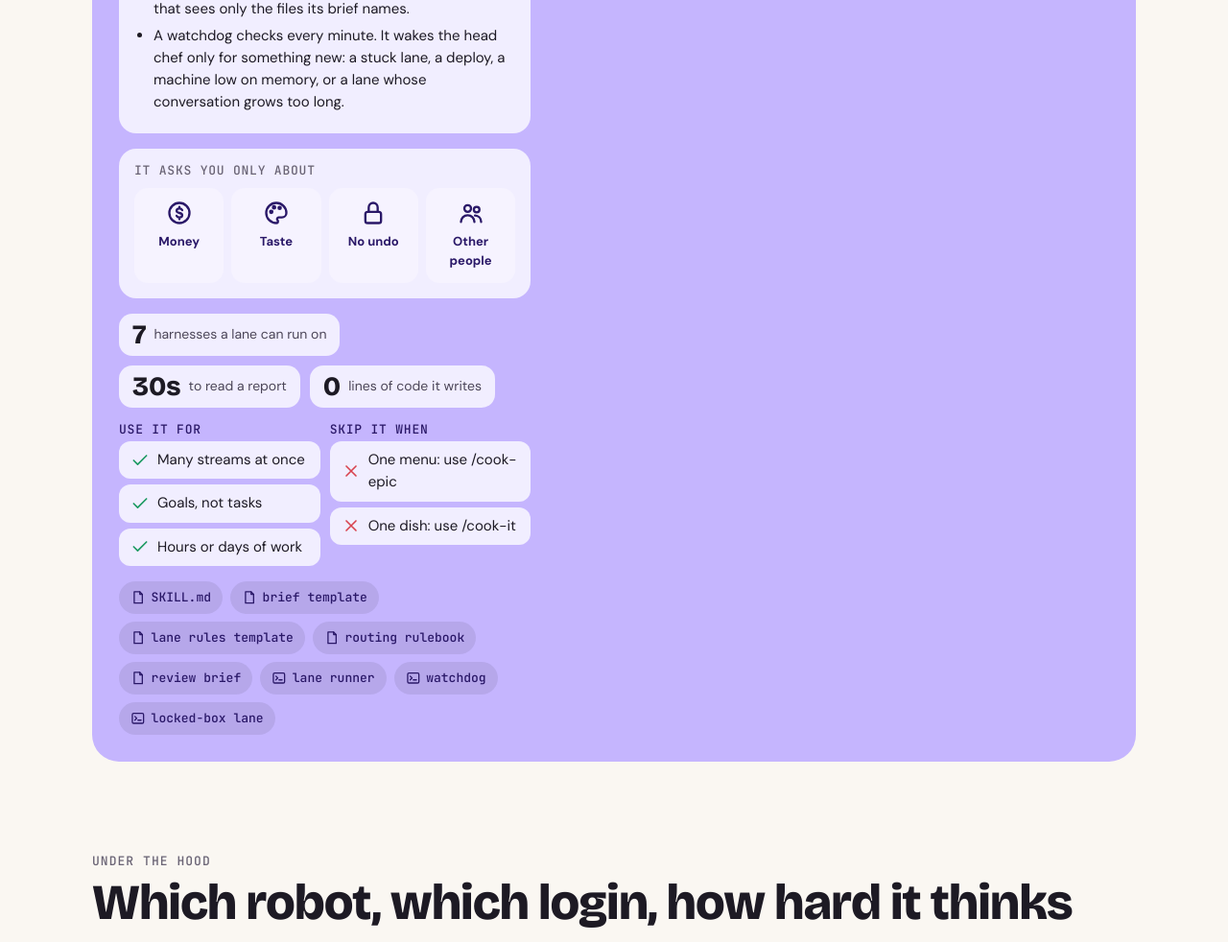
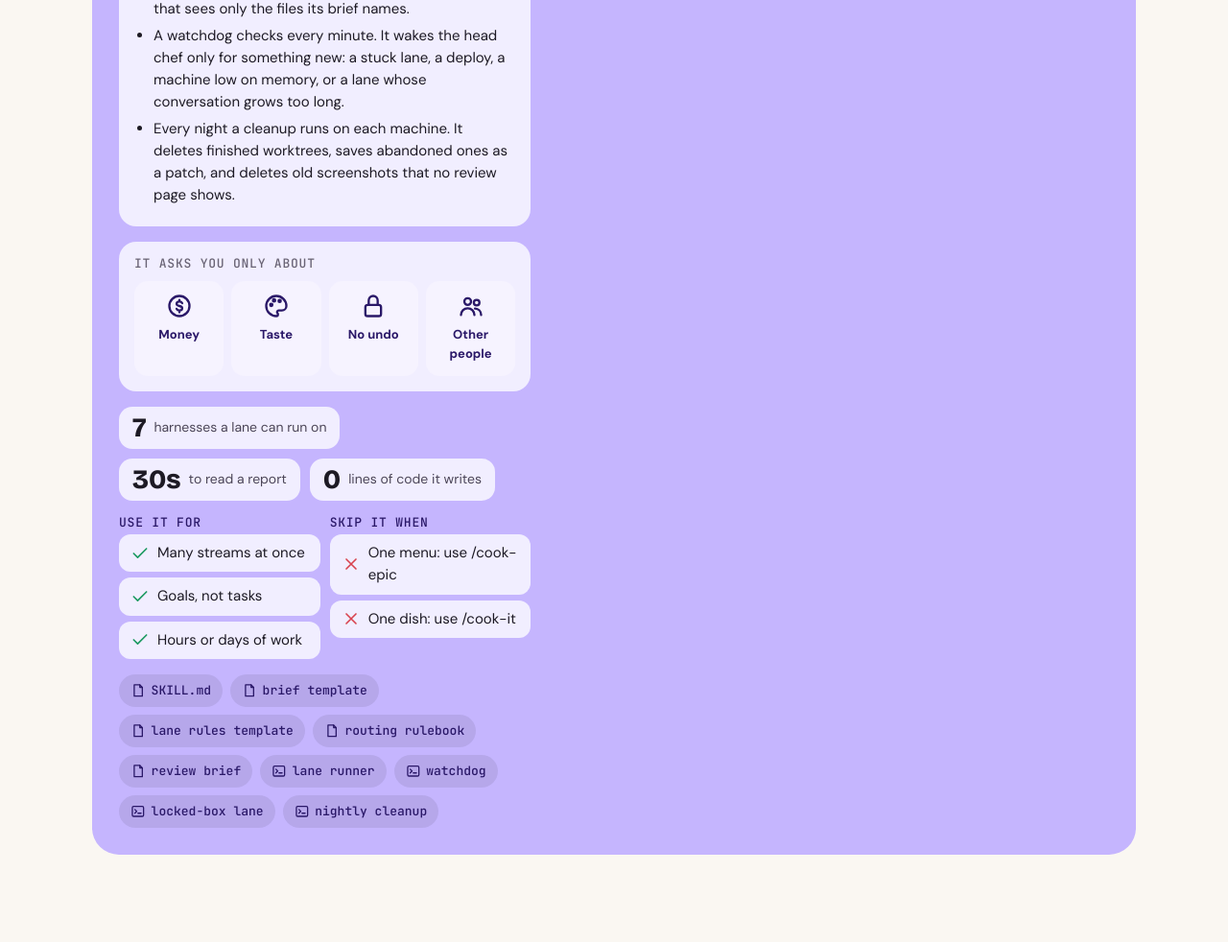
Before and after one commit to Yiin/stack, a plain HTML site: page site/index.html in a window 1280 px wide. Shown: the part 5740-6722 px from the top of the page at 96% size. Drawn offline with nearby package versions, Linux system fonts and the light colour scheme.

Commit message:
Add the nightly cleanup to the orchestrate skill
bin/hygiene runs once a day on each machine: it removes finished
worktrees, salvages abandoned ones as a patch plus a tar, and prunes old
review media that no page links to. bin/lanes does the pruning. The
worktree tool now skips rebuilt folders in its activity check, keeps the
commits of a detached HEAD, and treats bd gate files and husky hooks as
rebuilt. The page lists the cleanup with the other lane tools.

Co-Authored-By: Claude <noreply@anthropic.com>

```diff
--- a/site/index.html
+++ b/site/index.html
@@ -710,6 +710,7 @@ workflow. Keep what already works. Skip what we do not need.</pre>
         <li>When the work is ready, the robot says so and stops. A script runs the tests and lands the work, with no model watching. If that fails, a fresh robot gets two tries to fix it.</li>
         <li>A lane can run on a spare machine, in a locked box that sees only the files its brief names.</li>
         <li>A watchdog checks every minute. It wakes the head chef only for something new: a stuck lane, a deploy, a machine low on memory, or a lane whose conversation grows too long.</li>
+        <li>Every night a cleanup runs on each machine. It deletes finished worktrees, saves abandoned ones as a patch, and deletes old screenshots that no review page shows.</li>
       </ul>
     </div>
 
@@ -749,6 +750,7 @@ workflow. Keep what already works. Skip what we do not need.</pre>
       <a href="files/skills/orchestrate/bin/lane"><svg class="icon"><use href="#i-terminal"/></svg>lane runner</a>
       <a href="files/skills/orchestrate/bin/watchdog"><svg class="icon"><use href="#i-terminal"/></svg>watchdog</a>
       <a href="files/skills/orchestrate/bin/lane-container"><svg class="icon"><use href="#i-terminal"/></svg>locked-box lane</a>
+      <a href="files/skills/orchestrate/bin/hygiene"><svg class="icon"><use href="#i-terminal"/></svg>nightly cleanup</a>
     </div>
   </div>
 </section>
```
Also changed, not shown: 7 other files.
